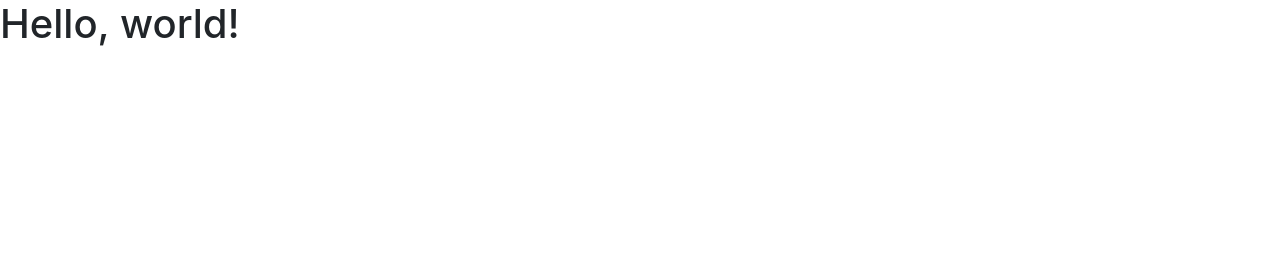
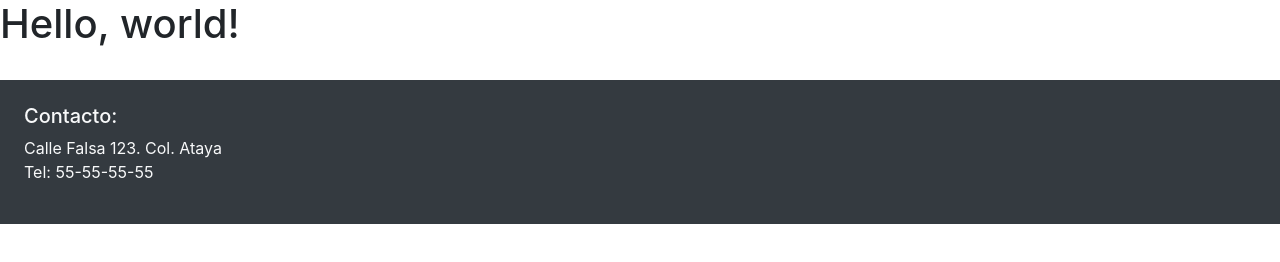
Before and after one commit to Luisit0/taqueria, a plain HTML site: page index.html in a window 1280 px wide. Drawn offline with nearby package versions, Linux system fonts and the light colour scheme.

Commit message:
footer final

```diff
--- a/index.html
+++ b/index.html
@@ -18,5 +18,29 @@
     <script src="https://code.jquery.com/jquery-3.3.1.slim.min.js" integrity="sha384-q8i/X+965DzO0rT7abK41JStQIAqVgRVzpbzo5smXKp4YfRvH+8abtTE1Pi6jizo" crossorigin="anonymous"></script>
     <script src="https://cdnjs.cloudflare.com/ajax/libs/popper.js/1.14.7/umd/popper.min.js" integrity="sha384-UO2eT0CpHqdSJQ6hJty5KVphtPhzWj9WO1clHTMGa3JDZwrnQq4sF86dIHNDz0W1" crossorigin="anonymous"></script>
     <script src="https://stackpath.bootstrapcdn.com/bootstrap/4.3.1/js/bootstrap.min.js" integrity="sha384-JjSmVgyd0p3pXB1rRibZUAYoIIy6OrQ6VrjIEaFf/nJGzIxFDsf4x0xIM+B07jRM" crossorigin="anonymous"></script>
-  </body>
+
+    <!-- Footer -->
+<footer class="page-footer font-small blue pt-4">
+
+        <!-- Footer Links -->
+        <div class="container-fluid text-center text-md-left bg-dark p-4">
+
+          <!-- Grid row -->
+          <div class="row">
+
+            <!-- Grid column -->
+            <div class="col-md-6 mt-md-0 mt-3">
+
+              <!-- Content -->
+              <h5 class="text-light bg-dark">Contacto:</h5>
+              <p class="text-light bg-dark">Calle Falsa 123. Col. Ataya<br>
+              Tel: 55-55-55-55</p>
+
+            </div>
+
+
+      </footer>
+      <!-- Footer -->
+
+</body>
 </html>
```
